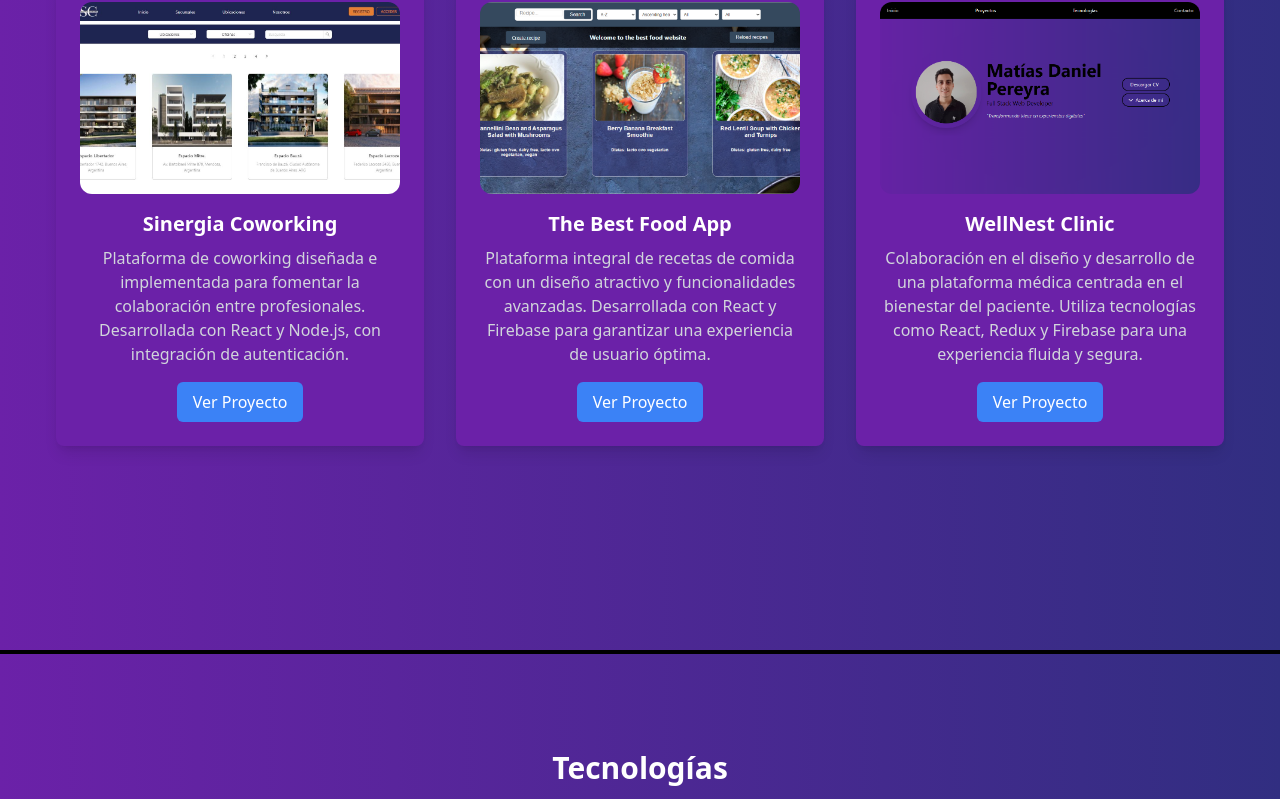
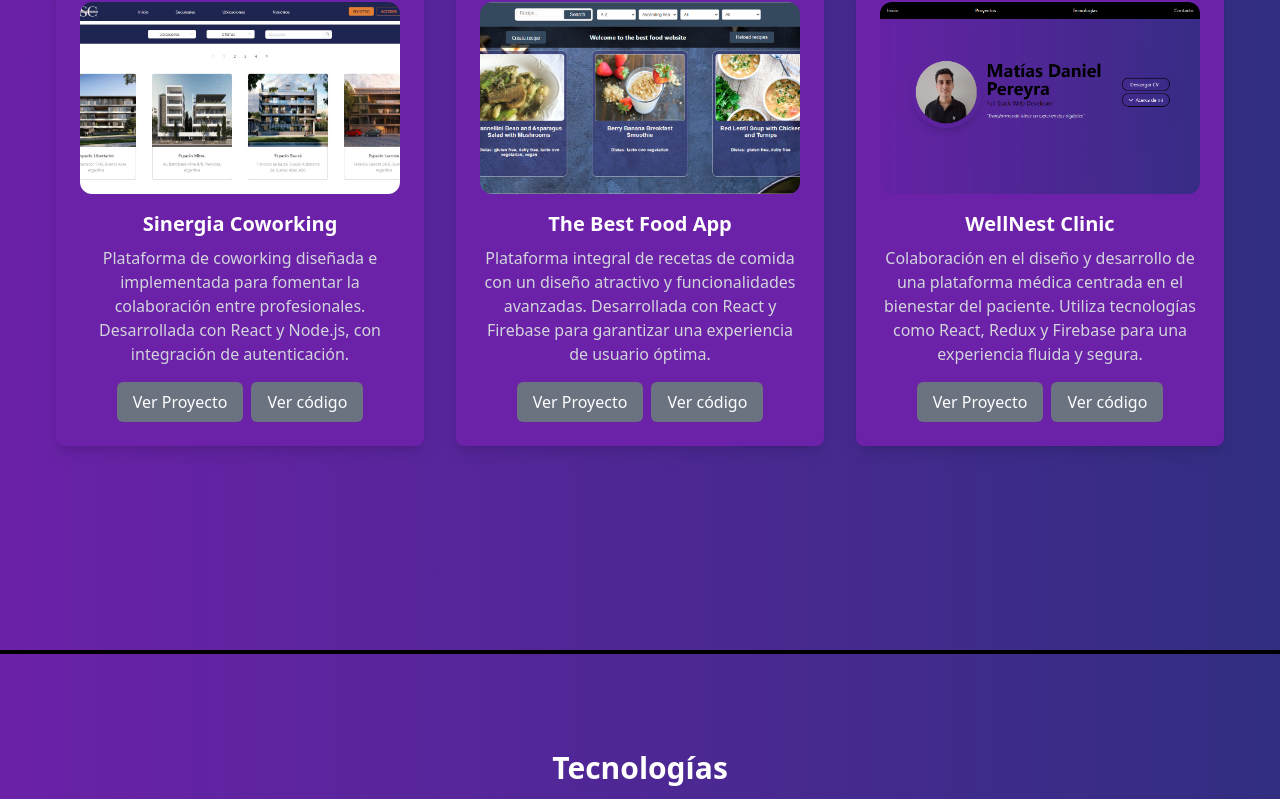
Before and after one commit to MDPereyra22/porfolio, a React (Vite) app: page / in a window 1280 px wide. Shown: the part 954-1753 px from the top of the page. Built offline with nearby package versions, Linux system fonts and the light colour scheme.

Commit message:
Proyects: agrega enlace en img y enlace de github

```diff
--- a/src/components/Proyects/ProyectCard.jsx
+++ b/src/components/Proyects/ProyectCard.jsx
@@ -3,7 +3,7 @@ import React from 'react';
 import { motion } from 'framer-motion';
 
 // eslint-disable-next-line react/prop-types
-const ProjectCard = ({ screenshot, title, description, link }) => (
+const ProjectCard = ({ screenshot, title, description, link, github }) => (
   <motion.div
     className="bg-purple-800 p-6 rounded-lg shadow-lg mb-8"
     initial={{ opacity: 0, scale: 0.9 }}
@@ -11,11 +11,15 @@ const ProjectCard = ({ screenshot, title, description, link }) => (
     transition={{ duration: 0.5 }}
   >
     <div className="relative overflow-hidden rounded-xl mb-4">
+      <a href={link}
+      target="_blank"
+      rel="noopener noreferrer">
       <img
         src={screenshot}
         alt={`Screenshot de ${title}`}
-        className="w-full h-48 object-cover transition-transform transform hover:scale-105"
+        className="w-full  h-48 object-cover transition-transform transform hover:scale-105"
       />
+      </a>
     </div>
     <h3 className="text-xl font-semibold mb-2 text-white">{title}</h3>
     <p className="text-gray-300 mb-4">{description}</p>
@@ -23,9 +27,17 @@ const ProjectCard = ({ screenshot, title, description, link }) => (
       href={link}
       target="_blank"
       rel="noopener noreferrer"
-      className="bg-blue-500 text-white py-2 px-4 rounded-md hover:bg-blue-600 transition duration-300 inline-block"
+      className="bg-gray-500 text-white py-2 px-4 rounded-md hover:bg-gray-600 transition duration-300 inline-block mx-1"
     >
       Ver Proyecto
+    </a>
+    <a
+      href={github}
+      target="_blank"
+      rel="noopener noreferrer"
+      className="bg-gray-500 text-white py-2 px-4 rounded-md hover:bg-gray-600 transition duration-300 inline-block mx-1"
+    >
+      Ver código
     </a>
   </motion.div>
 );
--- a/src/components/Proyects/Proyects.jsx
+++ b/src/components/Proyects/Proyects.jsx
@@ -13,19 +13,23 @@ const Projects = () => {
       description: 'Plataforma de coworking diseñada e implementada para fomentar la colaboración entre profesionales. Desarrollada con React y Node.js, con integración de autenticación.',
       link: 'https://develop--sinergia-cowork.netlify.app/',
       screenshot: coworking,
+      github:'https://github.com/GDuranHenriquez/SinergiaCoworking'
     },
     {
       title: 'The Best Food App',
       description: 'Plataforma integral de recetas de comida con un diseño atractivo y funcionalidades avanzadas. Desarrollada con React y Firebase para garantizar una experiencia de usuario óptima.',
       link: 'https://thebestfoodapp.netlify.app',
       screenshot: recetas,
+      github:'https://github.com/MDPereyra22/bestFood-client'
     },
     {
       title: 'WellNest Clinic',
       description: 'Colaboración en el diseño y desarrollo de una plataforma médica centrada en el bienestar del paciente. Utiliza tecnologías como React, Redux y Firebase para una experiencia fluida y segura.',
-      link: 'https://wellnest-clinic.netlify.app/',
+      link: 'https://matiaspereyra.netlify.app/',
       screenshot: porfolio,
+      github:'https://github.com/MDPereyra22/porfolio'
     },
+
   ];
 
   return (
```
